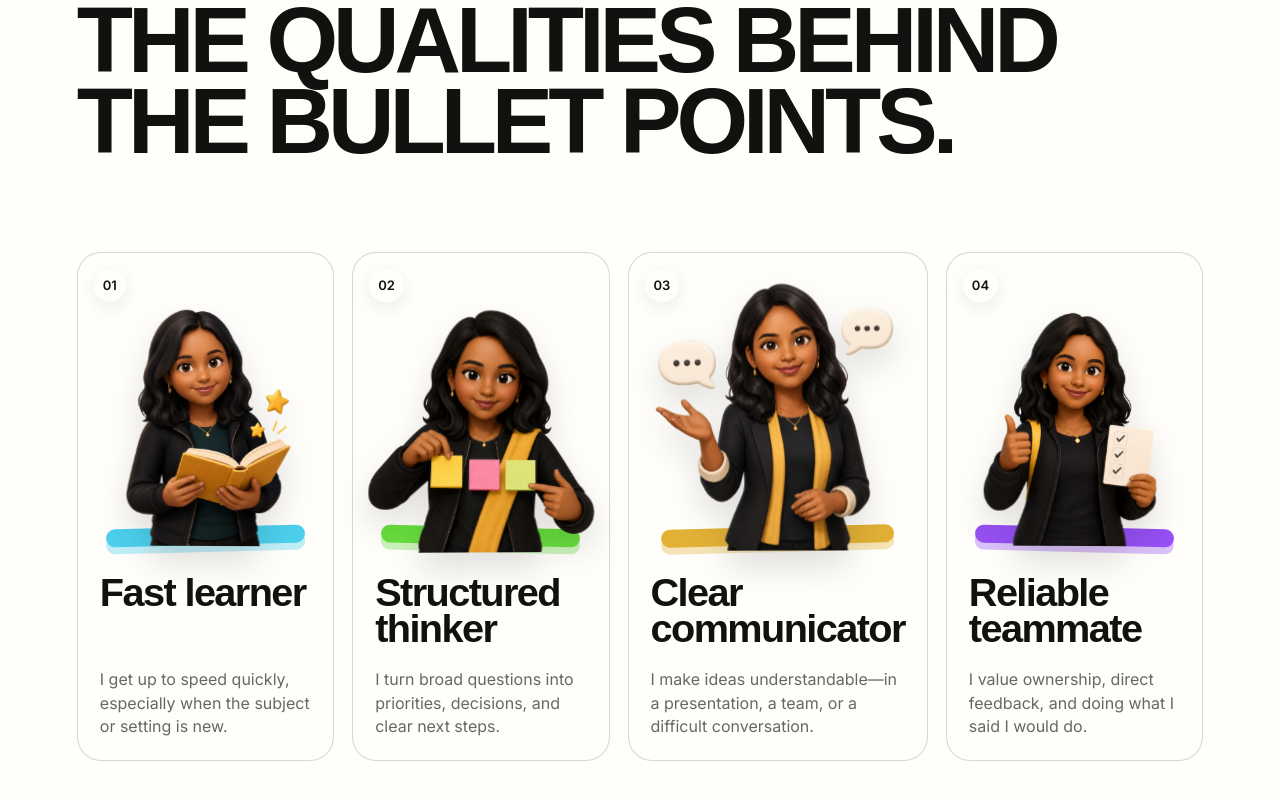
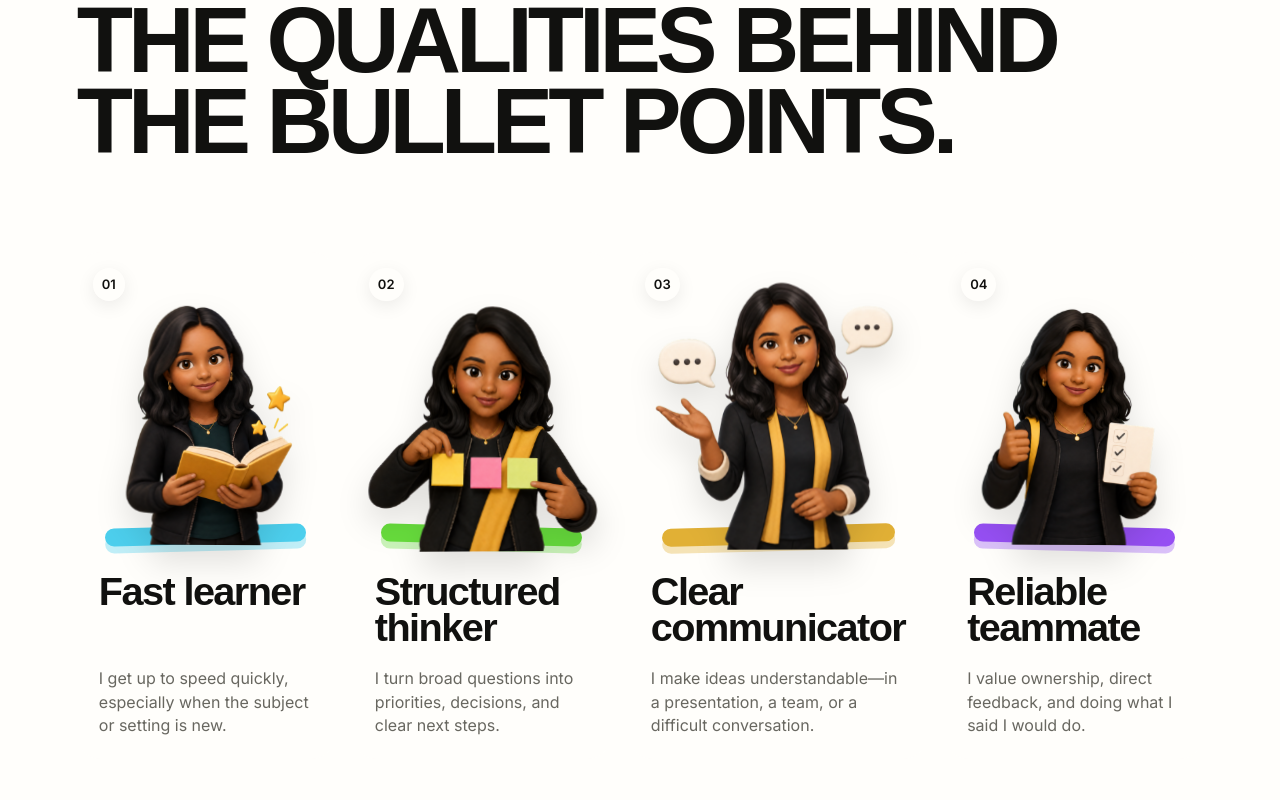
Before and after one commit to lawsonM525/deborara, a Next.js app: page / in a window 1280 px wide. Shown: the part 2850-3650 px from the top of the page. Built offline with nearby package versions, Linux system fonts and the light colour scheme; a web font is replaced by a local one.

Commit message:
Remove talent card borders

```diff
--- a/app/globals.css
+++ b/app/globals.css
@@ -606,7 +606,7 @@ a {
   display: flex;
   min-height: 500px;
   padding: 0;
-  border: 1px solid var(--line);
+  border: 0;
   border-radius: 24px;
   flex-direction: column;
   background: var(--paper);
```
